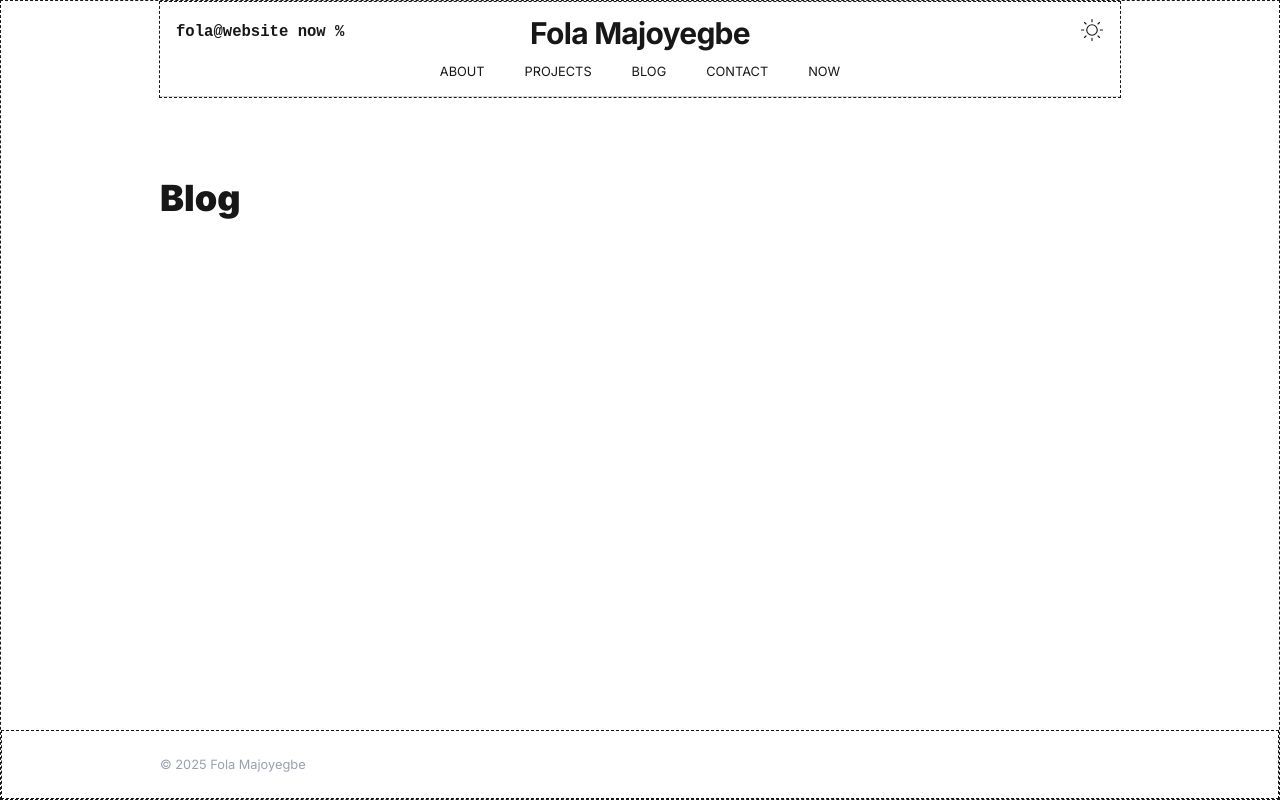
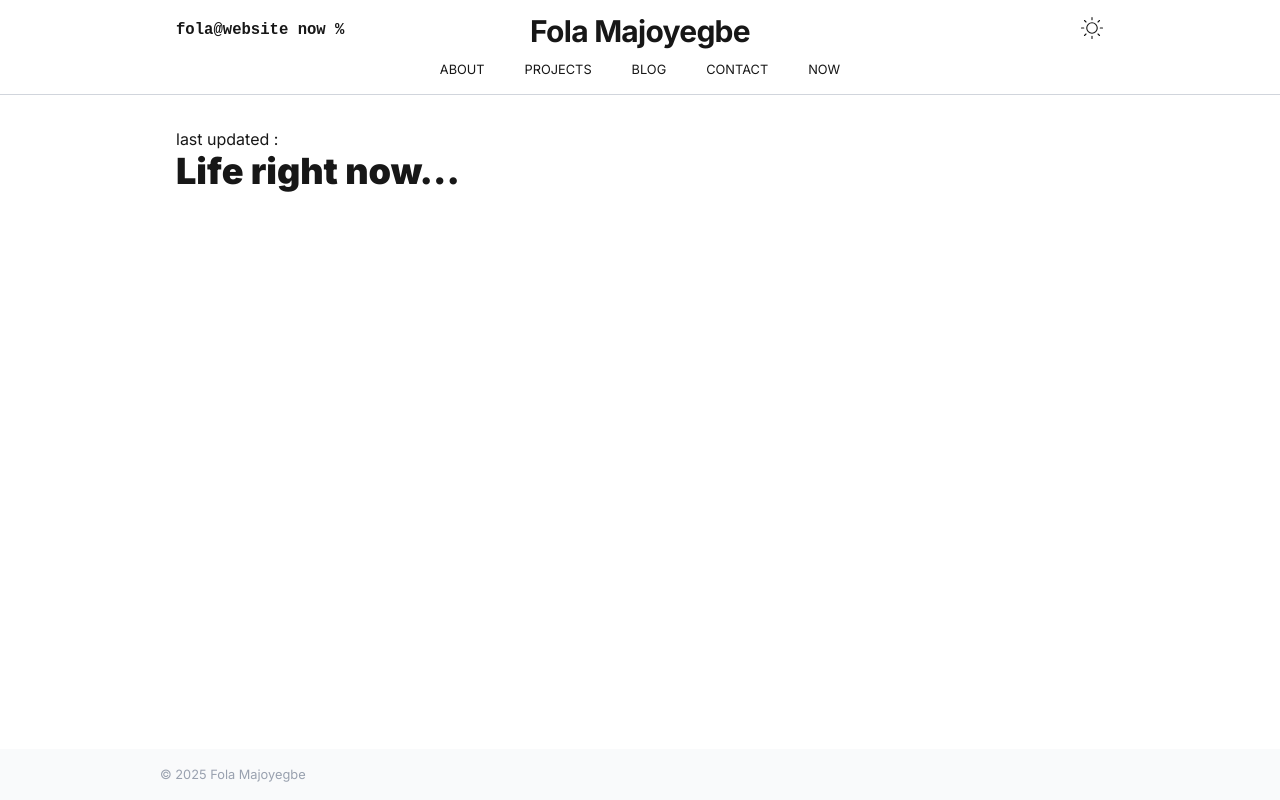
Before and after one commit to Folamajo/portfolio, a Next.js app: page /now in a window 1280 px wide. Built offline with nearby package versions, Linux system fonts and the light colour scheme.

Commit message:
finished scaffolding all pages

```diff
--- a/src/app/about/page.tsx
+++ b/src/app/about/page.tsx
@@ -15,8 +15,8 @@ const page = () => {
 
 
 
-      <main className='w-[60em] mt-20'>
-         <h1 className='font-black text-4xl mr-auto'>About me</h1>
+      <main className=' main_content max-w-[60em] mb-6 px-4'>
+         <h1 className='font-black text-4xl'>About me</h1>
 
          <div>//IMAGE</div>
 
@@ -50,10 +50,10 @@ const page = () => {
 
 
       </main>
-      <footer className="border border-dashed w-full flex justify-center mt-auto py-6">
+      <footer className=" px-4 w-full flex justify-center mt-auto py-4 bg-gray-50 dark:bg-black">
          <div className="w-[60em] ">
-               <Footer />
-            </div>
+            <Footer />
+         </div>
       </footer>
    </div>
 
--- a/src/app/blog/page.tsx
+++ b/src/app/blog/page.tsx
@@ -1,29 +1,29 @@
 import React from 'react'
 import Header from '@/components/Header/Header'
 import Footer from '@/components/Footer'
+import Sidebar from '@/components/Sidebar'
+
+
 const page = () => {
-  return (
-   <div className="flex flex-col items-center border border-dashed h-screen">
-      <header className= 'border border-dashed flex justify-center'>
+
+   return   (
+      <div className="flex flex-col items-center min-h-screen  ">
+         <Sidebar />
+         <header className= "w-full flex justify-center">
             <Header />
          </header>
 
 
-
-
-
-
-
-      <main className='w-[60em] mt-20'>
+         <main className=' main_content max-w-[60em] mb-6 px-4 w-full'>
             <h1 className='font-black text-4xl'>Blog</h1>
          </main>
-      <footer className="border border-dashed w-full flex justify-center mt-auto py-6">
+
+         <footer className=" px-4 w-full flex justify-center mt-auto py-4 bg-gray-50 dark:bg-black">
             <div className="w-[60em] ">
                <Footer />
             </div>
          </footer>
       </div>
-
    )
 }
 
--- a/src/app/contact/page.tsx
+++ b/src/app/contact/page.tsx
@@ -1,13 +1,17 @@
+"use client"
 import React from 'react'
 import Header from '@/components/Header/Header'
 import Footer from '@/components/Footer'
+import Sidebar from '@/components/Sidebar'
+
 const page = () => {
   return (
-   <div className="flex flex-col items-center border border-dashed min-h-screen">
-         <header className= 'border border-dashed w-full flex justify-center '>
+      <div className="flex flex-col items-center min-h-screen">
+         <Sidebar />
+         <header className= 'w-full flex justify-center '>
             <Header />
          </header>
-      <main className='w-[60em] mt-20'>
+         <main className=' main_content max-w-[60em] mb-6 px-4 w-full'>
             <h1 className='font-black text-4xl '>Get in touch</h1>
             <div className= "mt-6">
 
@@ -19,11 +23,11 @@ const page = () => {
                </ul>
             </div>
          </main>
-      <div className="border border-dashed w-full flex justify-center mt-auto py-6">
+         <footer className=" px-4 w-full flex justify-center mt-auto py-4 bg-gray-50 dark:bg-black">
             <div className="w-[60em] ">
                <Footer />
             </div>
-      </div>
+         </footer>
       </div>
 
   )
--- a/src/app/now/page.tsx
+++ b/src/app/now/page.tsx
@@ -1,21 +1,27 @@
 import React from 'react'
 import Header from '@/components/Header/Header'
 import Footer from '@/components/Footer'
+import Sidebar from '@/components/Sidebar'
+
+
 const page = () => {
   return (
-   <div className="flex flex-col items-center border border-dashed h-screen">
-      <header className= 'border border-dashed flex justify-center'>
+   <div className="flex flex-col items-center min-h-screen">
+      <Sidebar />
+
+      <header className= 'w-full flex justify-center'>
          <Header />
       </header>
 
 
-      <main className='w-[60em] mt-20'>
-         <h1 className='font-black text-4xl'>Blog</h1>
+      <main className=' main_content max-w-[60em] mb-6 px-4 w-full'>
+         <div>last updated : </div>
+         <h1 className='font-black text-4xl'>Life right now...</h1>
       </main>
-      <footer className="border border-dashed w-full flex justify-center mt-auto py-6">
+      <footer className=" px-4 w-full flex justify-center mt-auto py-4 bg-gray-50 dark:bg-black">
          <div className="w-[60em] ">
-               <Footer />
-            </div>
+            <Footer />
+         </div>
       </footer>
    </div>
 
--- a/src/app/page.tsx
+++ b/src/app/page.tsx
@@ -2,19 +2,19 @@
 import Header from "@/components/Header/Header"
 import Footer from "@/components/Footer"
 import Sidebar from "@/components/Sidebar"
-import { useSidebar } from "./context/SidebarProvider"
+
 
 export default function Home() {
 
 
    return (
-      <div className="flex flex-col items-center min-h-screen  ">
+      <div className="flex flex-col items-center min-h-screen">
          <Sidebar />
          <header className= ' w-full flex justify-center '>
             <Header />
          </header>
 
-         <main className=' main_content max-w-[60em] mb-6 px-4'>
+         <main className=' main_content max-w-[60em] mb-6 px-4 w-full'>
             <h1 className='font-black text-4xl '>👋🏾 Hello, I'm Fola</h1>
             <div className= "mt-6">
                <p>
@@ -130,12 +130,11 @@ export default function Home() {
          </main>
 
 
-         <div className=" px-4 w-full flex justify-center mt-auto py-4 bg-gray-50 dark:bg-black">
+         <footer className=" px-4 w-full flex justify-center mt-auto py-4 bg-gray-50 dark:bg-black">
             <div className="w-[60em] ">
                <Footer />
             </div>
-
-         </div>
+         </footer>
       </div>
 
    )
--- a/src/app/projects/page.tsx
+++ b/src/app/projects/page.tsx
@@ -13,15 +13,18 @@ const page = () => {
             <Header />
          </header>
 
-         <main className='w-[60em] mt-20'>
-            <h1 className='font-black text-4xl mr-auto'>Projects</h1>
+         <main className=' main_content max-w-[60em] mb-6 px-4 w-full'>
+            <h1 className='font-black text-4xl '>Projects</h1>
+            <div>
+
+            </div>
          </main>
 
-         <div className="px-4 w-full flex justify-center mt-auto py-4 bg-gray-50 dark:bg-black">
+         <footer className=" px-4 w-full flex justify-center mt-auto py-4 bg-gray-50 dark:bg-black">
             <div className="w-[60em] ">
                <Footer />
             </div>
-         </div>
+         </footer>
       </div>
    )
 }
```
Lines whose indentation alone changed are shown as unchanged.
